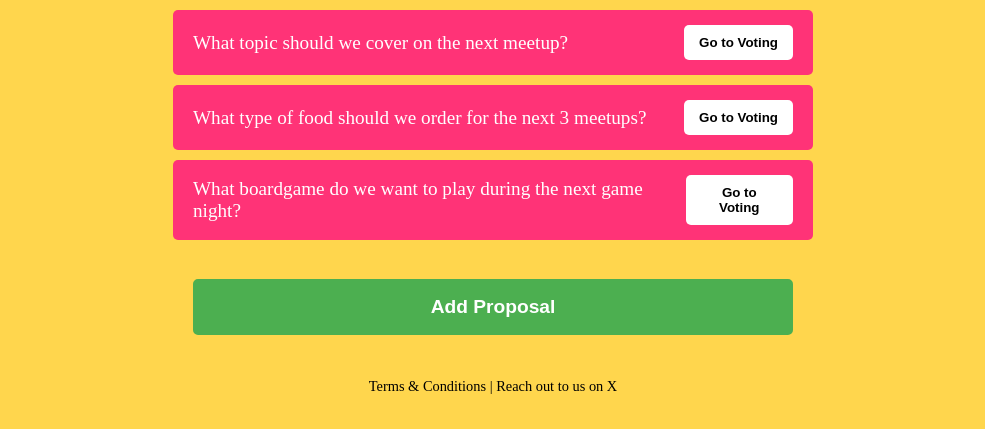
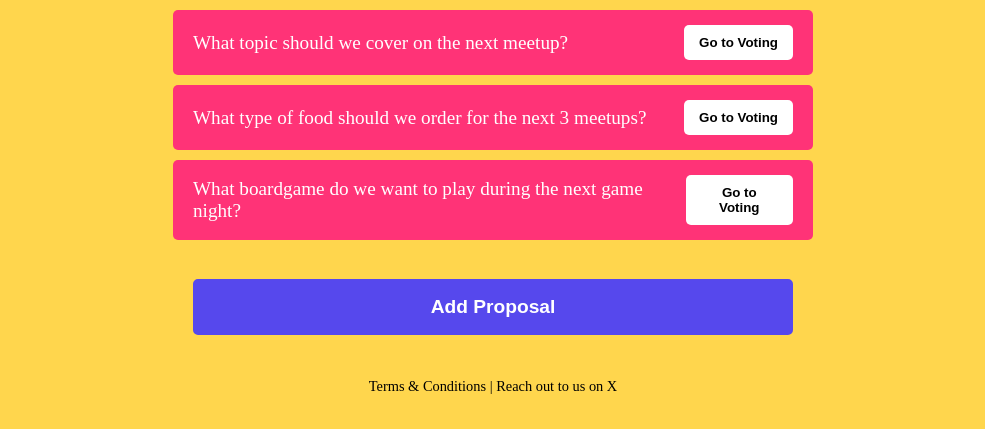
Before and after one commit to teghnet/ethglobal-bangkok, a plain HTML site: page encore/app/index.html in a window 1280 px wide. Shown: the part 441-870 px from the top of the page, without its empty margins (147-1132 px from the left). Drawn offline with Linux system fonts and the light colour scheme; a web font is replaced by a local one.

Commit message:
some new colors

```diff
--- a/encore/app/index.html
+++ b/encore/app/index.html
@@ -117,9 +117,9 @@
         }
 
         .add-proposal {
-            background-color: #4CAF50;
+            background-color: #5648ED;
             color: white;
-            border: 2px solid #4CAF50;
+            border: 2px solid #5648ED;
             padding: 15px 20px;
             border-radius: 5px;
             font-size: 1.2em;
```
Also changed, not shown: encore/app/screen2_voting.html (+1 -1 lines).
